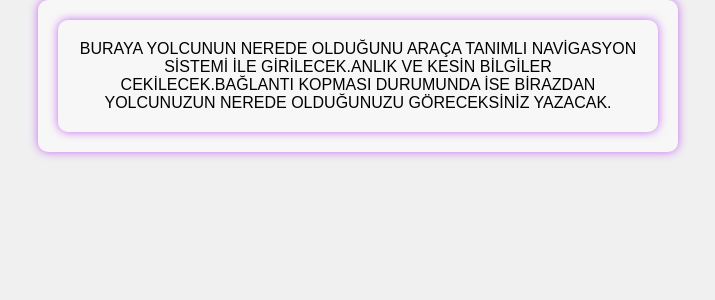
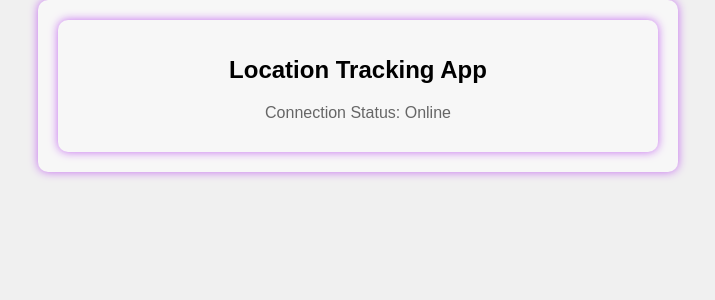
Before and after one commit to alirizaalp/BusWebsite, a React (Create React App) app in the folder bustate/: page /YolcumNerede in a window 1280 px wide. Shown: the top 300 px of the page, without its empty margins (282-997 px from the left). Built offline with nearby package versions, Linux system fonts and the light colour scheme; no server answers.

Commit message:
location tracking app

```diff
--- a/bustate/src/homepage/YolcumNerede.js
+++ b/bustate/src/homepage/YolcumNerede.js
@@ -1,11 +1,50 @@
-import React from "react";
+import React, { useState, useEffect } from 'react';
 
-function YolcumNerede(){
-    return(
-        <div>
-               BURAYA YOLCUNUN NEREDE OLDUĞUNU ARAÇA TANIMLI NAVİGASYON SİSTEMİ İLE GİRİLECEK.ANLIK VE KESİN BİLGİLER CEKİLECEK.BAĞLANTI KOPMASI DURUMUNDA İSE BİRAZDAN YOLCUNUZUN NEREDE OLDUĞUNUZU GÖRECEKSİNİZ YAZACAK.
+function YolcumNerede() {
+    const [location, setLocation] = useState(null);
+    const [connectionStatus, setConnectionStatus] = useState(true);
+
+
+    useEffect(() => {
+        const watchId = navigator.geolocation.watchPosition(
+            (position) => {
+                setLocation({
+                    latitude: position.coords.latitude,
+                    longitude: position.coords.longitude,
+                });
+            },
+            (error) => {
+                console.error('Konum bilgisi alınamadı:', error);
+            }
+        );
+
+        const updateConnectionStatus = () => {
+            setConnectionStatus(navigator.onLine);
+        };
+
+        window.addEventListener('online', updateConnectionStatus);
+        window.addEventListener('offline', updateConnectionStatus);
+
+        return () => {
+
+            navigator.geolocation.clearWatch(watchId);
+            window.removeEventListener('online', updateConnectionStatus);
+            window.removeEventListener('offline', updateConnectionStatus);
+        };
+    }, []);
+
+    return (
+        <div className="App">
+            <h1>Location Tracking App</h1>
+            {location && (
+                <div>
+                    <p>Latitude: {location.latitude}</p>
+                    <p>Longitude: {location.longitude}</p>
+                </div>
+            )}
+            <p>Connection Status: {connectionStatus ? 'Online' : 'Offline'}</p>
         </div>
-    )
+    );
 }
 
 export default YolcumNerede;
```
